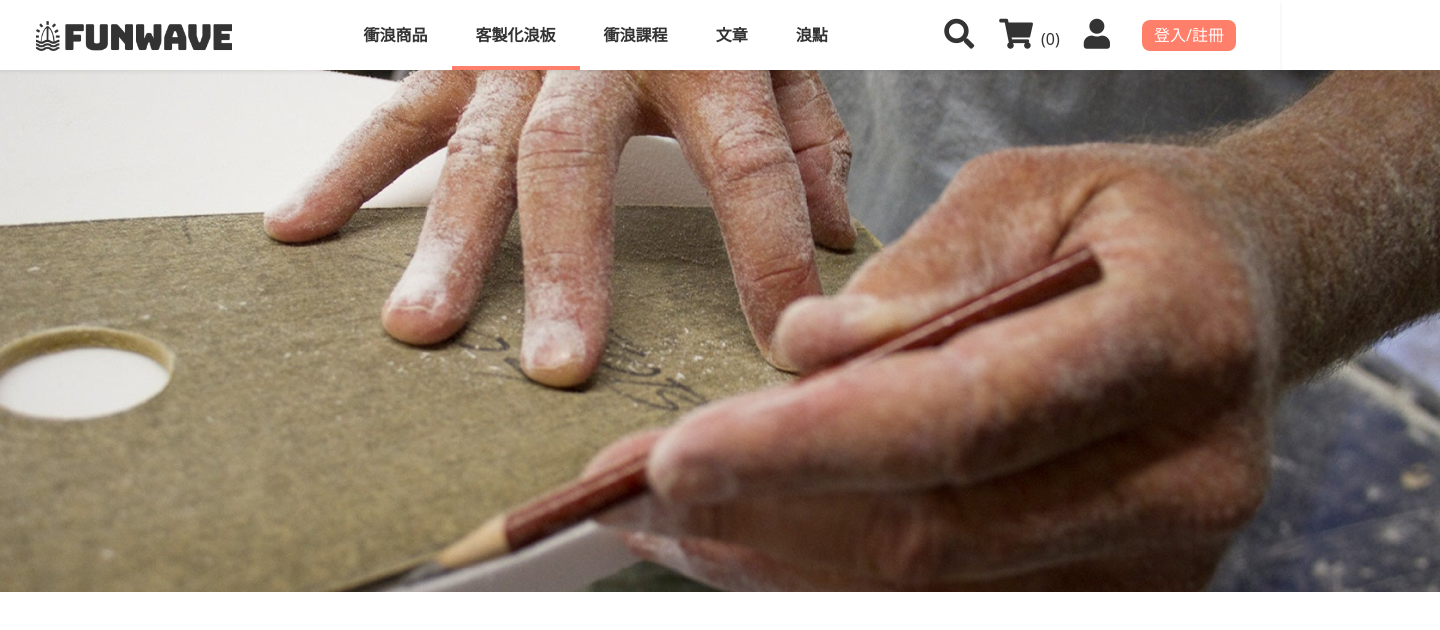
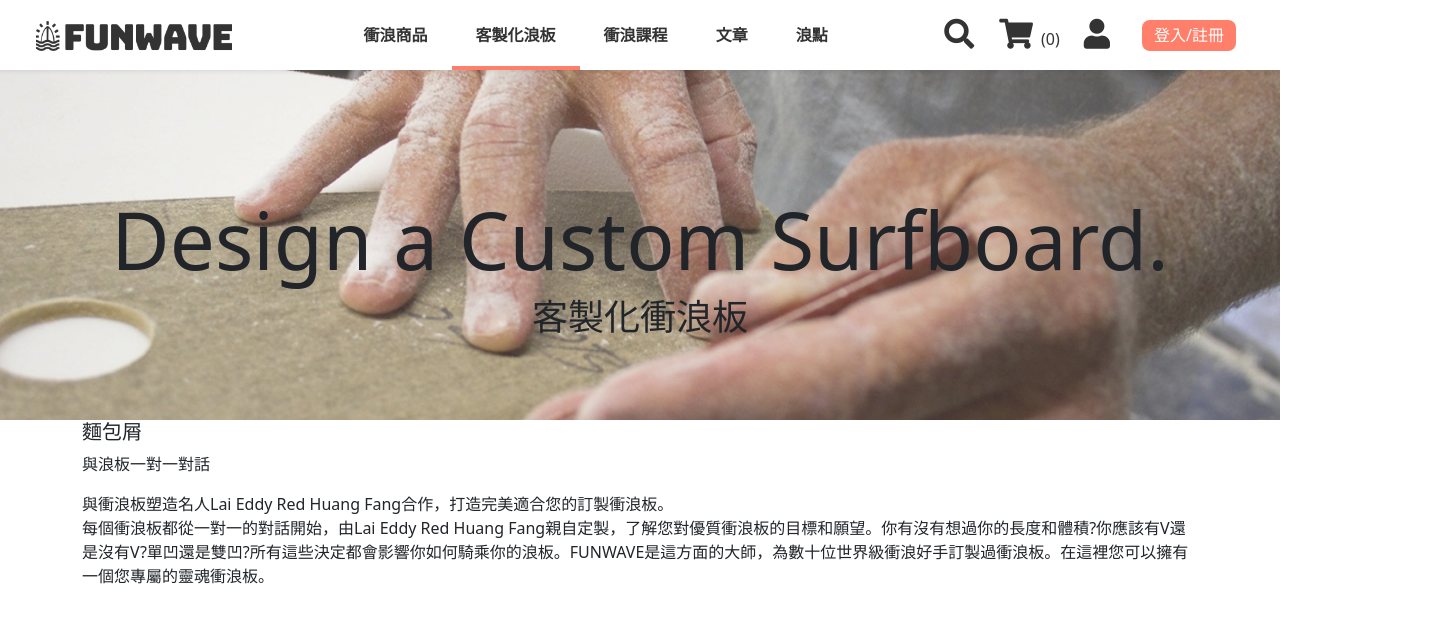
Before and after one commit to verayu0217/funwave_frontend, a React (Create React App) app: page /Customized in a window 1280 px wide. Shown: the top 630 px of the page, 1440 px wide, since content can reach past the window. Built offline with nearby package versions, Linux system fonts and the light colour scheme; no server answers.

Commit message:
解決login爆版、客製化切版

```diff
--- a/src/pages/Customized/Custom.scss
+++ b/src/pages/Customized/Custom.scss
@@ -1,8 +1,8 @@
 // 待找到方法放在public，就可刪除此行
 @import '../../styles/global.scss';
 
-.banner {
+.bannerCu {
   height: 350px; // 待跟客製化商品、課程統一！
-  // background: url('../../data/images/ProductBanner.jpg') center center no-repeat;
+  background: url('../../data/images/customizedSection.png') ;
   background-size: cover;
 }
--- a/src/pages/Customized/Customized.js
+++ b/src/pages/Customized/Customized.js
@@ -1,15 +1,30 @@
 import React from 'react';
-import heroSection from '../../data/images/customizedSection.png';
 import './Custom.scss';
 function Customized() {
   return (
     <>
-      <div className="container-fluid">
-        <img
-          src={heroSection}
-          alt="客製化
-        "
-        />
+      <div className="container-fluid bannerCu">
+        <div className="d-flex justify-content-center align-items-end titleTop">
+          <h4>Design a Custom Surfboard.</h4>
+        </div>
+        <div className="d-flex justify-content-center align-items-start titleBottom">
+          <h1>客製化衝浪板</h1>
+        </div>
+      </div>
+      <div className="container">
+        <h3>麵包屑</h3>
+        <div>
+          <div>
+            <p>與浪板一對一對話</p>
+            <p>
+              與衝浪板塑造名人Lai Eddy Red Huang
+              Fang合作，打造完美適合您的訂製衝浪板。
+              <br />
+              每個衝浪板都從一對一的對話開始，由Lai Eddy Red Huang
+              Fang親自定製，了解您對優質衝浪板的目標和願望。你有沒有想過你的長度和體積?你應該有V還是沒有V?單凹還是雙凹?所有這些決定都會影響你如何騎乘你的浪板。FUNWAVE是這方面的大師，為數十位世界級衝浪好手訂製過衝浪板。在這裡您可以擁有一個您專屬的靈魂衝浪板。
+            </p>
+          </div>
+        </div>
       </div>
     </>
   );
--- a/src/pages/Members/MemberLogin/memberLogin.scss
+++ b/src/pages/Members/MemberLogin/memberLogin.scss
@@ -1,7 +1,7 @@
 @import '../../../styles/global.scss';
 
-.wrapLogin{
-    height: calc(100vh - 72px);
+.vh-100 {
+    max-height: calc(100vh - 70px);
 }
 // 註冊底圖(login)
 .leftSignUp{
```
Also changed, not shown: src/data/images/funwaveLogo-pic-color.png (added).
